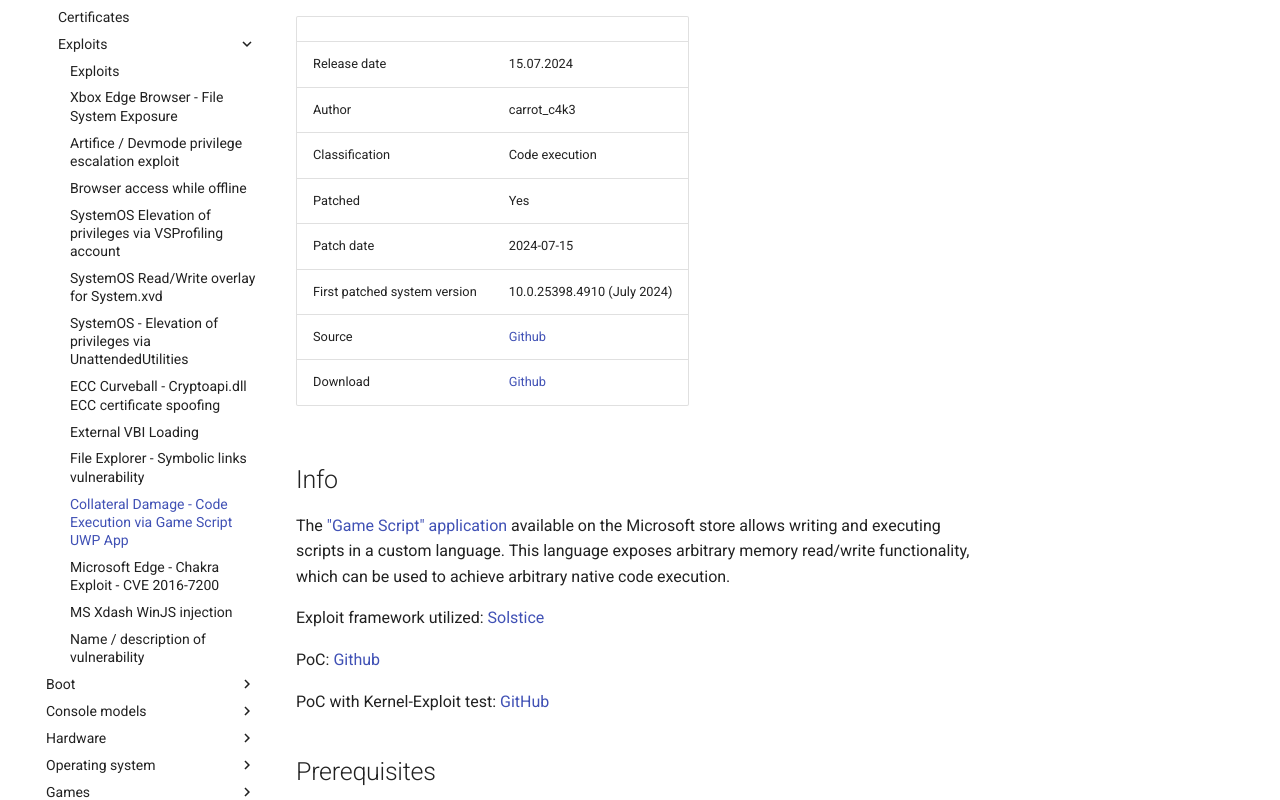
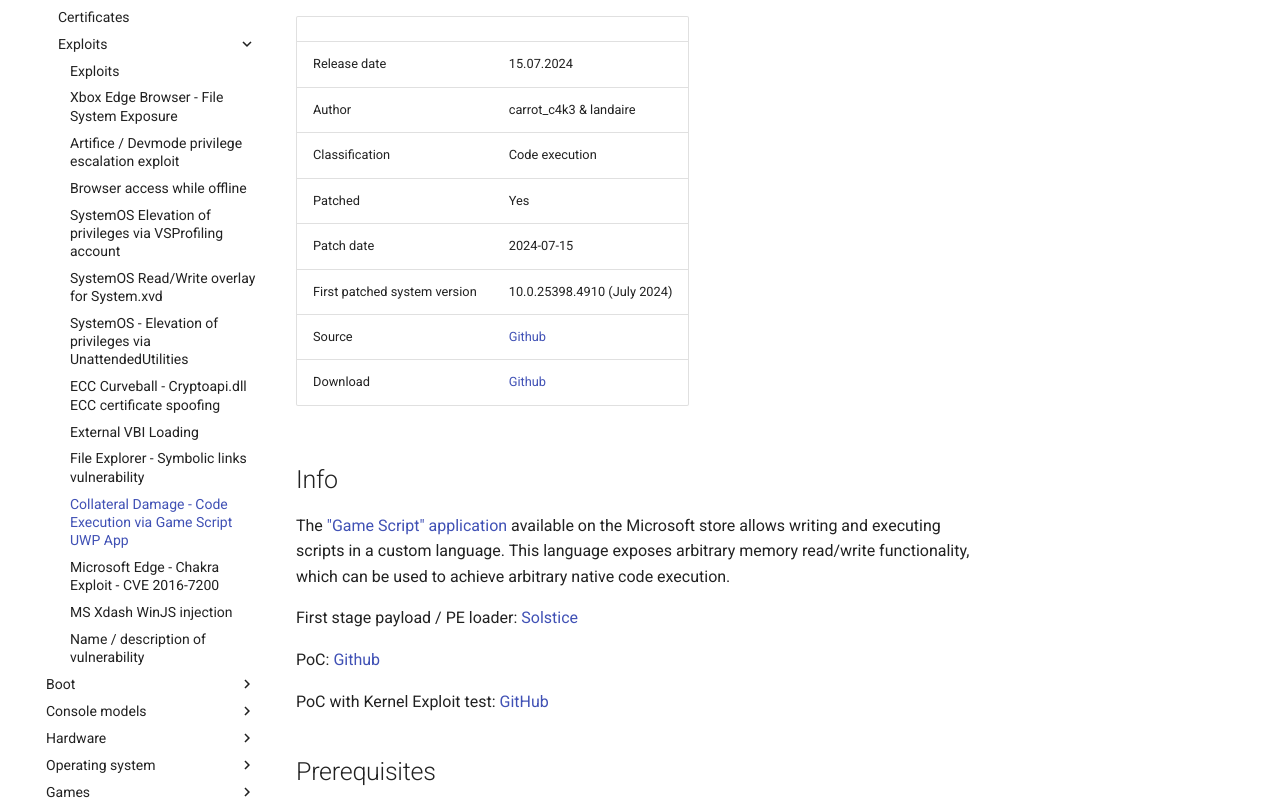
Before and after one commit to xboxoneresearch/wiki, an MkDocs documentation site: the page built from docs/exploits/game-script-code-exec.md, in a window 1280 px wide and 1272 px high. Shown: the part 256-1056 px from the top of the window. Built offline with MkDocs 1.6.1 and Material for MkDocs 9.7.7, drawn with Linux system fonts in a browser that asks for light colours; comment, search, counter and statistics services are not loaded.

Commit message:
fix: Small correction to collateral damage exploit page

```diff
--- a/docs/exploits/game-script-code-exec.md
+++ b/docs/exploits/game-script-code-exec.md
@@ -4,7 +4,7 @@
 |                              |                                       |
 | ---------------------------- | ------------------------------------- |
 | Release date                 | 15.07.2024                            |
-| Author                       | carrot_c4k3                           |
+| Author                       | carrot_c4k3 & landaire                |
 | Classification               | Code execution                        |
 | Patched                      | Yes                                   |
 | Patch date                   | 2024-07-15                            |
@@ -15,11 +15,11 @@
 ## Info
 The ["Game Script" application](https://apps.microsoft.com/detail/9pb1gw72nv4w) available on the Microsoft store allows writing and executing scripts in a custom language. This language exposes arbitrary memory read/write functionality, which can be used to achieve arbitrary native code execution.
 
-Exploit framework utilized: [Solstice](https://github.com/exploits-forsale/solstice)
+First stage payload / PE loader: [Solstice](https://github.com/exploits-forsale/solstice)
 
 PoC: [Github](https://gist.github.com/carrot-c4k3/10fdb4f3d11ca568f5452bbaefdc20dd)
 
-PoC with Kernel-Exploit test: [GitHub](https://gist.github.com/carrot-c4k3/6ef33d57733b08281b26db0a50b1a447)
+PoC with Kernel Exploit test: [GitHub](https://gist.github.com/carrot-c4k3/6ef33d57733b08281b26db0a50b1a447)
 
 ## Prerequisites
 - [Game Script](https://apps.microsoft.com/detail/9pb1gw72nv4w) (Product Id: 9pb1gw72nv4w)
```
